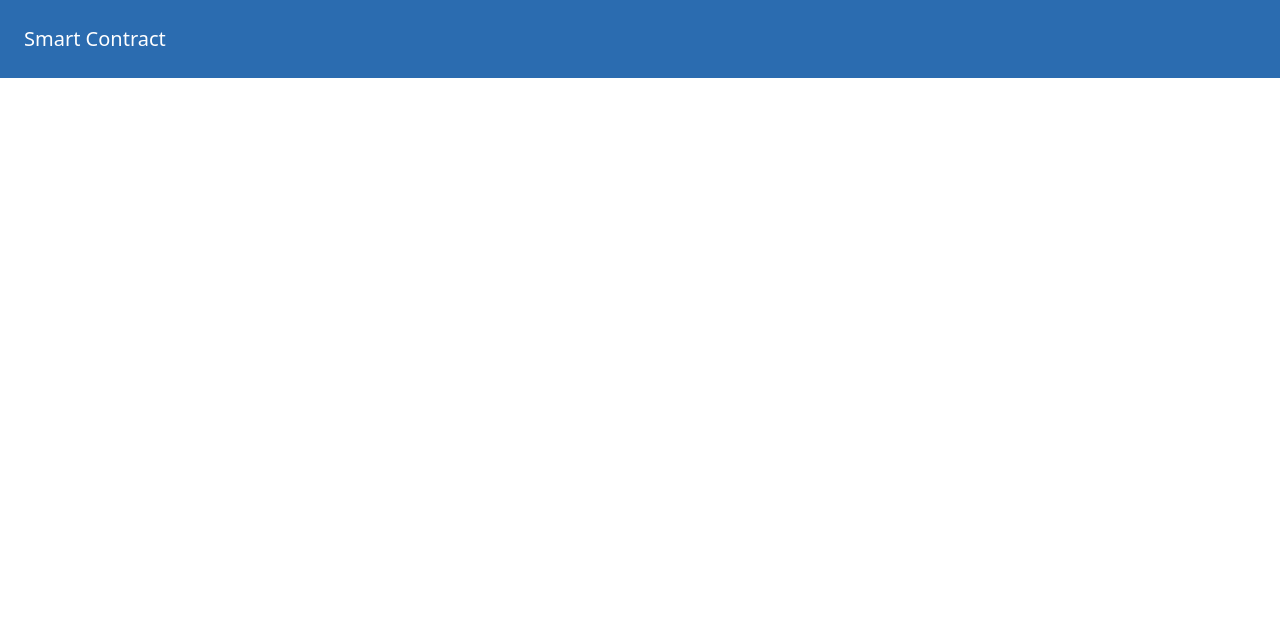
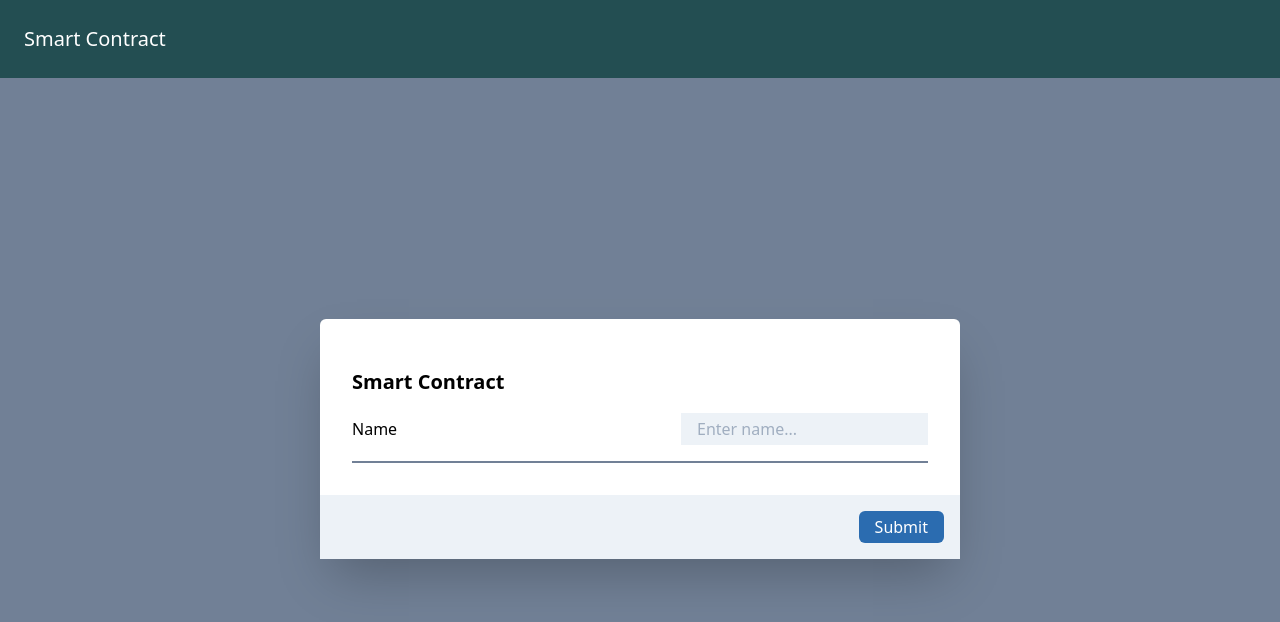
Before and after one commit to Da-Colon/smart-contract, a React (Create React App) app in the folder smart-contract/: page / in a window 1280 px wide. Shown: the top 622 px of the page. Built offline with nearby package versions, Linux system fonts and the light colour scheme.

Commit message:
created form with one field

```diff
--- a/smart-contract/package.json
+++ b/smart-contract/package.json
@@ -6,11 +6,14 @@
     "@testing-library/jest-dom": "^4.2.4",
     "@testing-library/react": "^9.3.2",
     "@testing-library/user-event": "^7.1.2",
+    "formik": "^2.1.5",
+    "prop-types": "^15.7.2",
     "react": "^16.13.1",
     "react-dom": "^16.13.1",
     "react-scripts": "3.4.1",
     "truffle": "^5.1.39",
-    "web3": "^1.2.11"
+    "web3": "^1.2.11",
+    "yup": "^0.29.3"
   },
   "scripts": {
     "start": "npm run watch:css && react-scripts start",
--- a/smart-contract/src/App.js
+++ b/smart-contract/src/App.js
@@ -1,9 +1,12 @@
 import React from 'react';
-
+import ContractForm from './containers/ContractForm'
 function App() {
   return (
-    <div className="p-6 bg-blue-700">
-      <h1 className="text-white text-xl">Smart Contract</h1>
+    <div className="w-full h-screen flex flex-col">
+      <div className="p-6 bg-teal-900 w-full">
+        <h1 className="text-white text-xl">Smart Contract</h1>
+      </div>
+      <ContractForm />
     </div>
   );
 }
--- /dev/null
+++ b/smart-contract/src/components/ContractForm/index.js
@@ -0,0 +1,44 @@
+import React from 'react'
+import PropTypes from 'prop-types'
+import { Formik } from "formik";
+import PrimaryButton from '../Form/PrimaryButton'
+import TextInput from '../Form/TextInput';
+
+const ContractForm = (props) => (
+  <div className="w-1/2 h-1/2 bg-white shadow-2xl rounded-md">
+    <Formik
+      initialValues={{
+        name: ""
+      }}
+      validationSchema={props.contractValidation}
+      onSubmit={ values => {
+        props.onSubmit({...values})
+      }}
+    >
+      {({values, handleSubmit, errors, handleChange}) => (
+        <form className="w-full" onSubmit={handleSubmit}>
+          <div className="p-8 w-full">
+            <h1 className="text-xl font-bold my-4">Smart Contract</h1>
+            <TextInput
+              placeholder="Enter name..."
+              name="name"
+              labelname="Name"
+              onChange={handleChange}
+              value={values.name}
+            />
+          </div>
+          <div className="text-right bg-gray-200 p-2 w-full">
+            <PrimaryButton type="submit">Submit</PrimaryButton>
+          </div>
+        </form>
+      )}
+    </Formik>
+  </div>
+)
+
+
+ContractForm.propTypes = {
+  contractValidation: PropTypes.func.isRequired
+}
+
+export default ContractForm
--- /dev/null
+++ b/smart-contract/src/components/Form/PrimaryButton/index.js
@@ -0,0 +1,13 @@
+import React from 'react'
+import PropTypes from 'prop-types'
+
+const PrimaryButton = (props) => (
+  <button {...props} className="px-4 py-1 m-2 bg-blue-700 text-white rounded-md">{props.children}</button>
+)
+
+PrimaryButton.propTypes = {
+  children: PropTypes.string.isRequired
+}
+
+
+export default PrimaryButton
--- /dev/null
+++ b/smart-contract/src/components/Form/TextInput/index.js
@@ -0,0 +1,14 @@
+import React from 'react'
+
+const TextInput = (props) => (
+  <div className="w-full flex items-center justify-between border-bottom border-gray-600 border-b-2 pb-4">
+    <label className="" htmlFor={props.name}>{props.labelname}</label>
+    <input
+      {...props}
+      className="bg-gray-200 pl-4 py-1"
+      type="text"
+      />
+  </div>
+)
+
+export default TextInput
--- /dev/null
+++ b/smart-contract/src/containers/ContractForm/index.js
@@ -0,0 +1,35 @@
+import React from 'react'
+import * as Yup from 'yup'
+import Form from '../../components/ContractForm'
+
+class ContractForm extends React.Component {
+  constructor(props){
+    super(props)
+    this.state = {
+      loading: false,
+      success: false,
+    }
+  }
+
+  _contractValidation = () => {
+    return Yup.object().shape({
+      name: Yup.string().required('Name is Required')
+    })
+  }
+
+  _onSubmit = (values) => {
+    console.log(values)
+    return
+  }
+
+  render = () => (
+    <div className="w-full h-full flex justify-center items-center bg-gray-600">
+      <Form
+        contractValidation={this._contractValidation}
+        onSubmit={this._onSubmit}
+      />
+    </div>
+  )
+}
+
+export default ContractForm;
```
Also changed, not shown: 1 other file (tests, documents, lock files or other folders).
